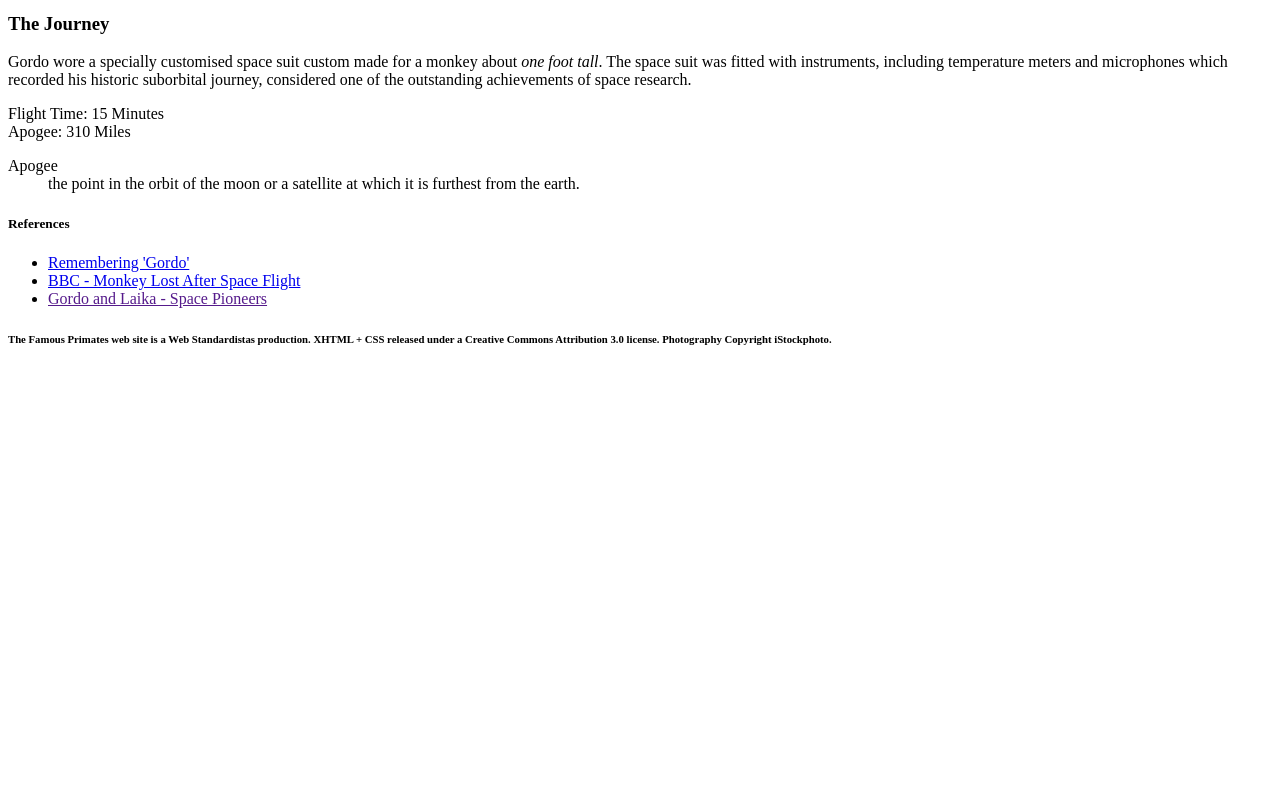
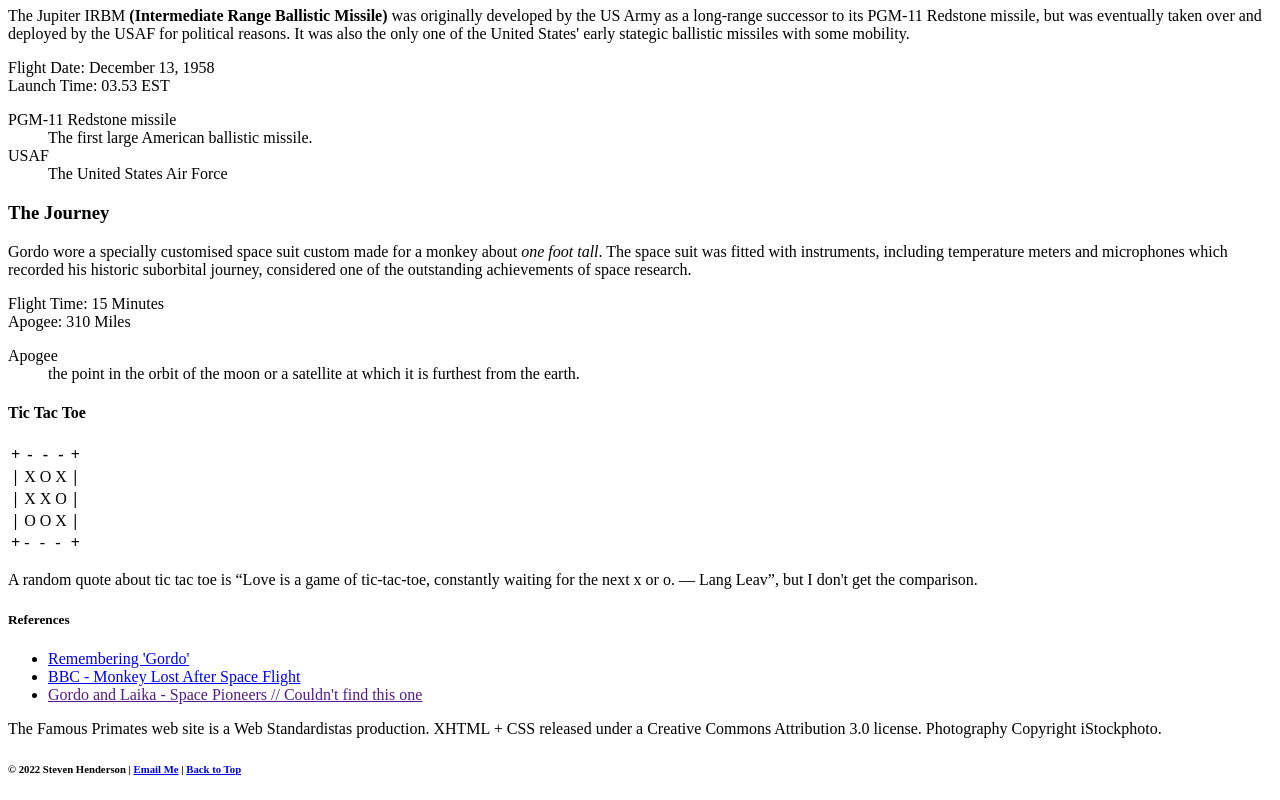
Before and after one commit to Steven-Henderson/ifsc-1310X, a plain HTML site: page gordo/index.html in a window 1280 px wide. Shown: the part 1192-1992 px from the top of the page. Before the commit the page ends 1562 px from the top, so only its background shows below. Drawn offline with Linux system fonts and the light colour scheme.

Commit message:
finished

```diff
--- a/gordo/index.html
+++ b/gordo/index.html
@@ -1,5 +1,5 @@
 <!DOCTYPE html>
-<html lang="eng">
+<html lang="en">
     <head>
         <title>Gordo The Space Monkey</title>
         <meta charset="utf-8"/>
@@ -15,14 +15,13 @@
                     <li><a href="#summary">Summary</a></li>
                     <li>
                         <ol class="nav">
-                            <h3>main</h3>
                             <li><a href="#the-mission">The Mission</a></li>
                             <li><a href="#the-jupiter">The Jupiter</a></li>
                             <li><a href="#the-journey">The Journey</a></li>
                         </ol>
                     </li>
                     <li><a href="#references">References</a></li>
-                    <li><a href="https://ualr.edu/www/">UALR Home</a></li>
+                    <li><a href="https://ualr.edu/www/" target="_blank">UALR Home</a></li>
                 </ol>
             </nav>
         </header>
@@ -35,6 +34,8 @@
                 Eight monkeys had flown on NASA missions before him, five of whom went by the name of Albert.
             </p>
 
+            <img src="assets/img/gordo.jpeg" alt="gordo_means_fat_in_spanish">
+
             <p>
                 Gordo's historic flight took place on December 13, 1958 when he took off from Cape Canaveral
                 for a 15 minute flight into space. Even though he was weightless for over 8 minutes the on-board
@@ -44,7 +45,7 @@
             </p>
         </section>
 
-        <section id="main" class="container">
+        <div id="main" class="container">
             <section id="the-mission" class="container">
                 <h3>The Mission</h3>
 
@@ -97,8 +98,6 @@
                     recorded his historic suborbital journey, considered one of the outstanding achievements of space
                     research.
                 </p>
-            </section>
-
                 <footer>Flight Time: 15 Minutes</footer>
                 <footer>Apogee: 310 Miles</footer>
                 <footer>
@@ -108,20 +107,69 @@
                     </dl>
                 </footer>
             </section>
+        </div>
+
+        <section id="tic-tac-toe" class="container">
+            <h4>Tic Tac Toe</h4>
+            <table>
+                <tr>
+                    <th>+</th>
+                    <th>-</th>
+                    <th>-</th>
+                    <th>-</th>
+                    <th>+</th>
+                </tr>
+                <tr>
+                    <th>|</th>
+                    <td>X</td>
+                    <td>O</td>
+                    <td>X</td>
+                    <th>|</th>
+                </tr>
+                <tr>
+                    <th>|</th>
+                    <td>X</td>
+                    <td>X</td>
+                    <td>O</td>
+                    <th>|</th>
+                </tr>
+                <tr>
+                    <th>|</th>
+                    <td>O</td>
+                    <td>O</td>
+                    <td>X</td>
+                    <th>|</th>
+                </tr>
+                <tr>
+                    <th>+</th>
+                    <td>-</td>
+                    <td>-</td>
+                    <td>-</td>
+                    <th>+</th>
+                </tr>
+            </table>
+            <p>
+                A random quote about tic tac toe is <q>Love is a game of tic-tac-toe, constantly waiting for the next x or o.
+                — Lang Leav</q>, but I don't get the comparison.
+            </p>
+        </section>
 
         <section id="references" class="container">
             <h5>References</h5>
             <ul>
                 <li><a href="https://www.nasa.gov/vision/space/features/remembering_gordo.html">Remembering 'Gordo'</a></li>
                 <li><a href="http://news.bbc.co.uk/onthisday/hi/dates/stories/december/13/newsid_3240000/3240133.stm">BBC - Monkey Lost After Space Flight</a></li>
-                <li><a href="">Gordo and Laika - Space Pioneers</a></li>
+                <li><a href="">Gordo and Laika - Space Pioneers // Couldn't find this one</a></li>
             </ul>
+            <p>
+                The Famous Primates web site is a Web Standardistas production.
+                XHTML + CSS released under a Creative Commons Attribution 3.0 license.
+                Photography Copyright iStockphoto.
+            </p>
         </section>
 
         <h6>
-            The Famous Primates web site is a Web Standardistas production.
-            XHTML + CSS released under a Creative Commons Attribution 3.0 license.
-            Photography Copyright iStockphoto.
+            &copy; 2022 Steven Henderson | <a href="mailto:shenderson@ualr.edu" target="_blank">Email Me</a> | <a href="#top">Back to Top</a>
         </h6>
     </body>
 </html>
```
Also changed, not shown: gordo/assets/img/gordo.jpeg (added). Lines whose indentation alone changed are shown as unchanged.
